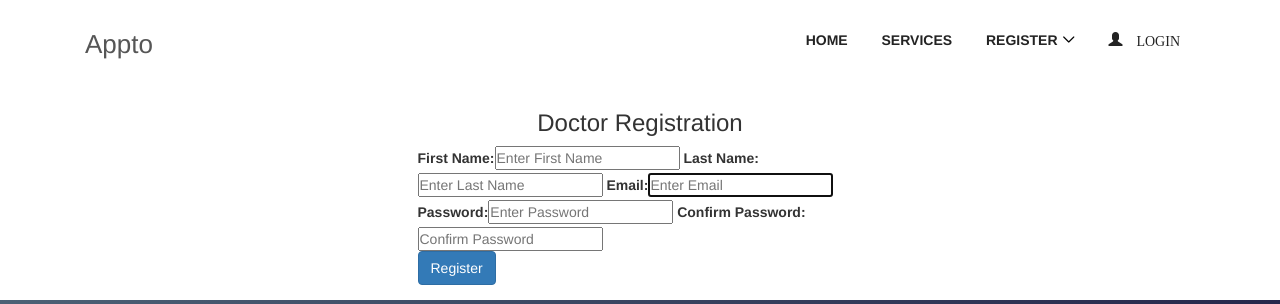
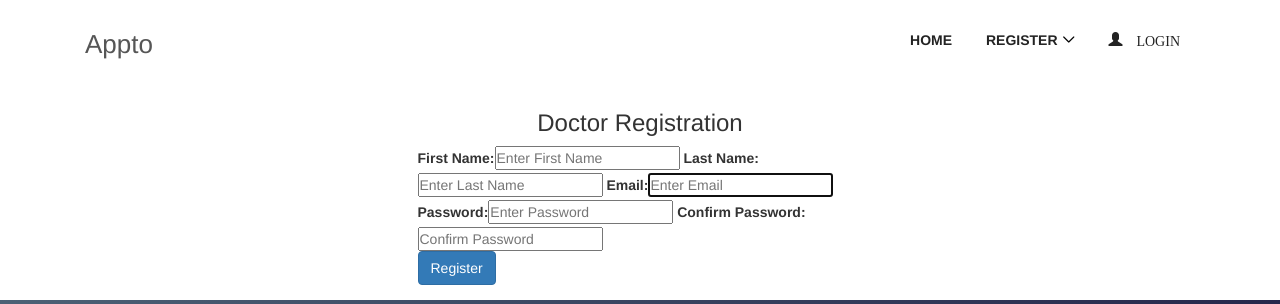
Before and after one commit to kush1307/Appointment_System, a Django app: page /doctor/register in a window 1280 px wide. Shown: the top 304 px of the page. Run offline with Django 3.2, Linux system fonts and the light colour scheme; some libraries are stand-ins or nearby versions; some web fonts are replaced.

Commit message:
removed service page

```diff
--- a/templates/nav.html
+++ b/templates/nav.html
@@ -42,9 +42,6 @@
                             <ul id="nav">
 
                                 <li><a href="#">Home</a></li>
-
-
-                                <li><a href="#">Services</a></li>
 
 
                                 {% if request.user.is_authenticated and request.user.role == 'doctor' %}
```
